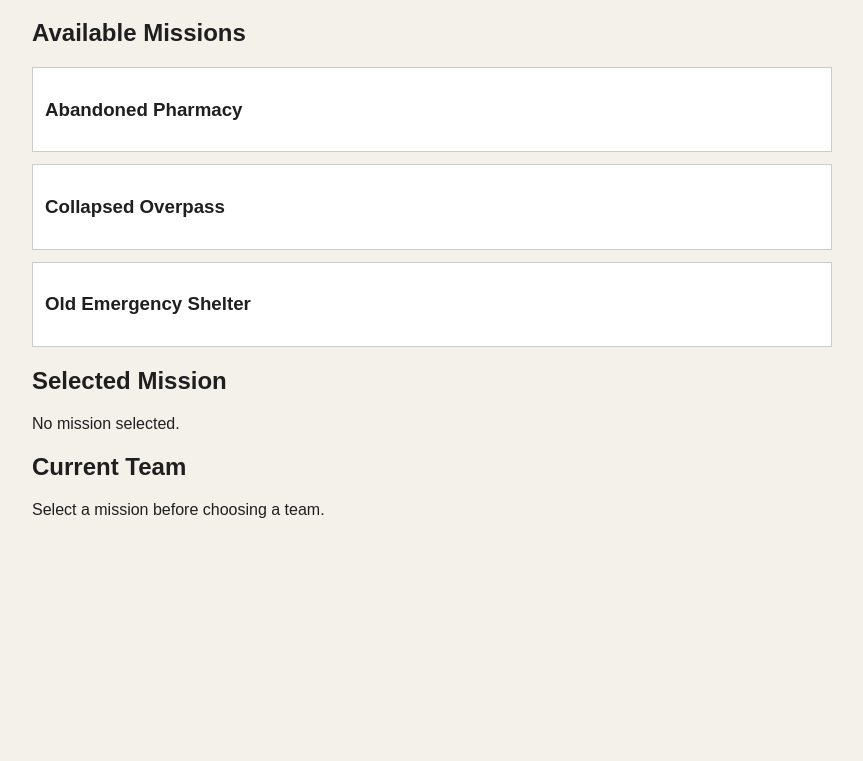
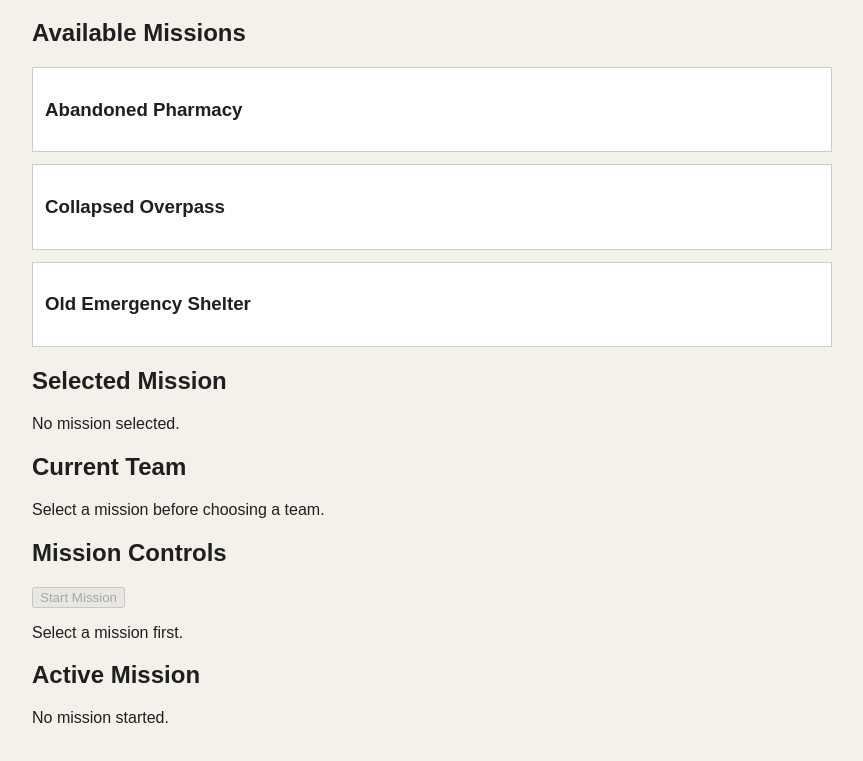
Before and after one commit to jerichomc/RL-Game, a React (Vite) app in the folder ashbound/: page / in a window 1280 px wide. Shown: the part 981-1742 px from the top of the page, without its empty margins (208-1071 px from the left). Before the commit the page ends 1540 px from the top, so only its background shows below. Built offline with nearby package versions, Linux system fonts and the light colour scheme.

Commit message:
added start mission

```diff
--- a/ashbound/src/App.jsx
+++ b/ashbound/src/App.jsx
@@ -1,8 +1,7 @@
-import React from 'react';
-import SurvivorList from './components/SurvivorList';
-import MissionList from './components/MissionList';
-import { useState } from 'react';
 
+import SurvivorList from "./components/SurvivorList";
+import MissionList from "./components/MissionList";
+import { useState } from "react";
 
 function App() {
   const survivors = [
@@ -79,6 +78,7 @@ function App() {
 
   const [selectedMissionId, setSelectedMissionId] = useState(null);
   const [selectedTeamIds, setSelectedTeamIds] = useState([]);
+  const [activeMission, setActiveMission] = useState(null);
 
   function handleSelectMission(missionId) {
     // Handler to update the selected mission ID
@@ -86,8 +86,31 @@ function App() {
   }
 
   const selectedMission = missions.find(
-    (mission) => mission.id === selectedMissionId,
-  ); // Find the selected mission object
+  (mission) => mission.id === selectedMissionId,
+);
+
+const selectedTeam = survivors.filter((survivor) => {
+  return selectedTeamIds.includes(survivor.id);
+});
+
+const canStartMission = Boolean(selectedMission) && selectedTeam.length > 0;
+
+function handleStartMission() {
+  if (!selectedMission) {
+    return;
+  }
+
+  if (selectedTeam.length === 0) {
+    return;
+  }
+
+  setActiveMission({
+    mission: selectedMission,
+    team: selectedTeam,
+    status: "in-progress",
+  });
+}
+
 
   function handleToggleTeamMember(survivorId) {
     // Handler to toggle survivor selection for the team
@@ -101,13 +124,6 @@ function App() {
       return [...currentTeam, survivorId]; // Add to team if not already selected
     });
   }
-
-  const selectedTeam = survivors.filter((survivor) => {
-    return selectedTeamIds.includes(survivor.id);
-  }); // Get the selected survivor objects for the team
-
-
-
   return (
     <main>
       <h1>Ashbound</h1>
@@ -123,7 +139,6 @@ function App() {
         missions={missions} // Pass the missions data
         selectedMissionId={selectedMissionId} // Pass the selected mission ID
         onSelectMission={handleSelectMission} // Pass the handler
-
       />
       <section>
         <h2>Selected Mission</h2>
@@ -152,6 +167,37 @@ function App() {
           </div>
         )}
       </section>
+      <section>
+        <h2>Mission Controls</h2>
+
+        <button onClick={handleStartMission} disabled={!canStartMission}>
+          Start Mission
+        </button>
+
+        {!selectedMission && <p>Select a mission first.</p>}
+        {selectedMission && selectedTeam.length === 0 && (
+          <p>Select at least one survivor.</p>
+        )}
+      </section>
+      <section>
+        <h2>Active Mission</h2>
+
+        {activeMission ? (
+          <div>
+            <p>
+              Mission: {activeMission.mission.name} (
+              {activeMission.mission.type})
+            </p>
+            <p>Status: {activeMission.status}</p>
+            <p>
+              Team:{" "}
+              {activeMission.team.map((survivor) => survivor.name).join(", ")}
+            </p>
+          </div>
+        ) : (
+          <p>No mission started.</p>
+        )}
+      </section>
     </main>
   );
 }
```
